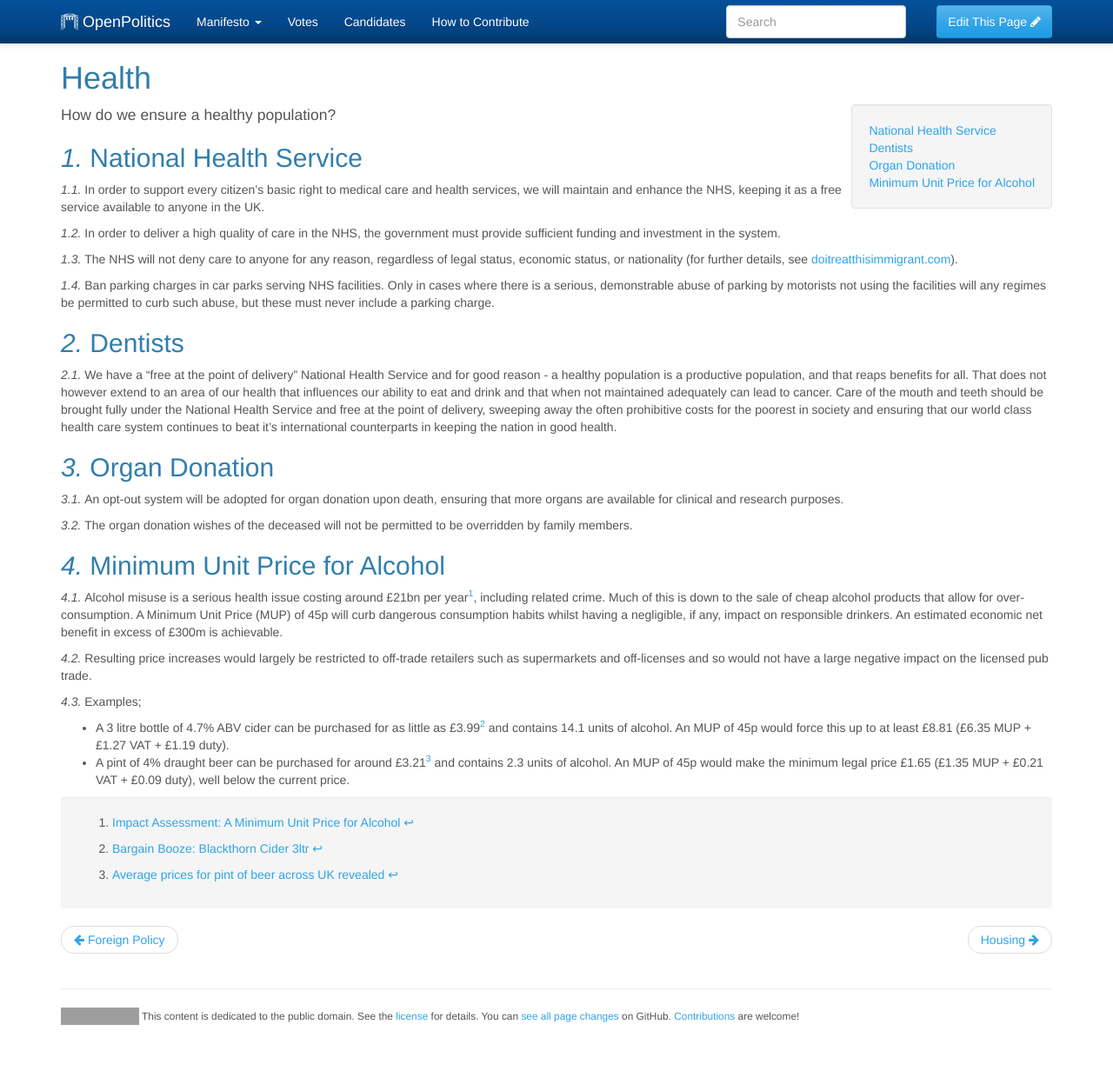
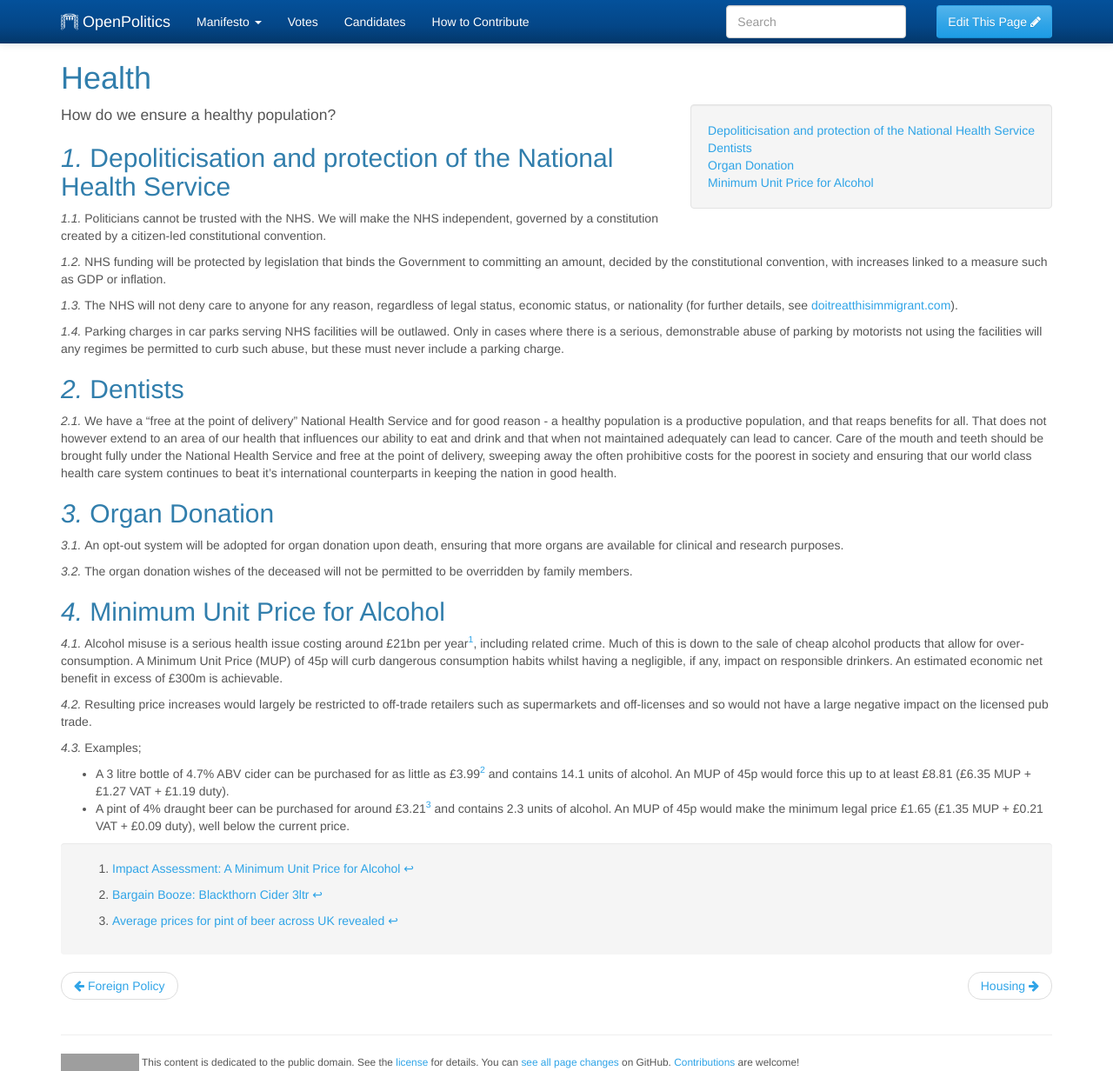
Before and after one commit to openpolitics/manifesto, a Jekyll site: the page built from manifesto/health.md, in a window 1280 px wide and 1232 px high. Shown: the whole window at 87% size. Built offline with Jekyll 4.4.1, drawn with Linux system fonts in a browser that asks for light colours; grey boxes are pictures that could not be loaded.

Commit message:
De-politicise the NHS

```diff
--- a/manifesto/health.md
+++ b/manifesto/health.md
@@ -8,15 +8,15 @@ published: true
 
 How do we ensure a healthy population?
 
-## National Health Service
+## Depoliticisation and protection of the National Health Service
 
-In order to support every citizen's basic right to medical care and health services, we will maintain and enhance the NHS, keeping it as a free service available to anyone in the UK.
+Politicians cannot be trusted with the NHS. We will make the NHS independent, governed by a constitution created by a citizen-led constitutional convention.
 
-In order to deliver a high quality of care in the NHS, the government must provide sufficient funding and investment in the system.
+NHS funding will be protected by legislation that binds the Government to committing an amount, decided by the constitutional convention, with increases linked to a measure such as GDP or inflation.
 
 The NHS will not deny care to anyone for any reason, regardless of legal status, economic status, or nationality (for further details, see [doitreatthisimmigrant.com](http://doitreatthisimmigrant.com/)).
 
-Ban parking charges in car parks serving NHS facilities. Only in cases where there is a serious, demonstrable abuse of parking by motorists not using the facilities will any regimes be permitted to curb such abuse, but these must never include a parking charge.
+Parking charges in car parks serving NHS facilities will be outlawed. Only in cases where there is a serious, demonstrable abuse of parking by motorists not using the facilities will any regimes be permitted to curb such abuse, but these must never include a parking charge.
 
 ## Dentists
 
```
